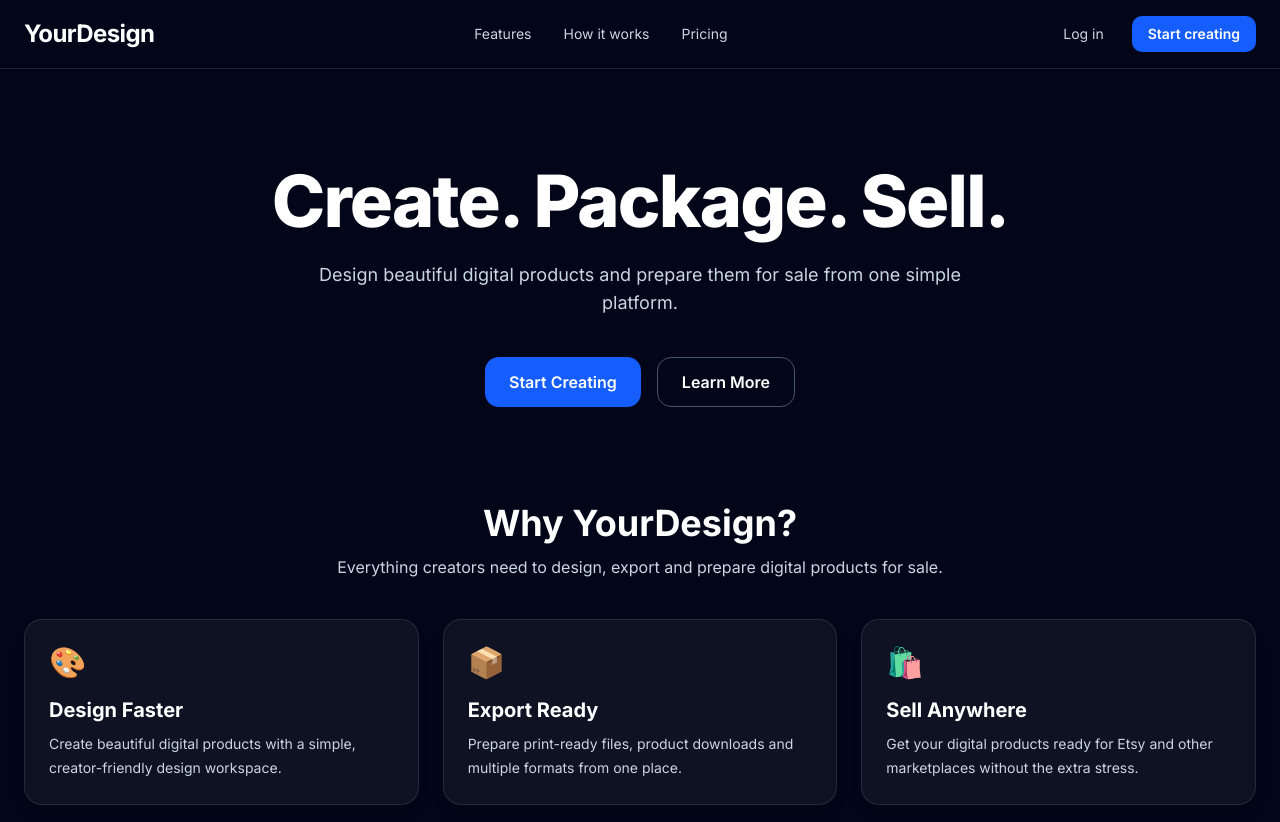
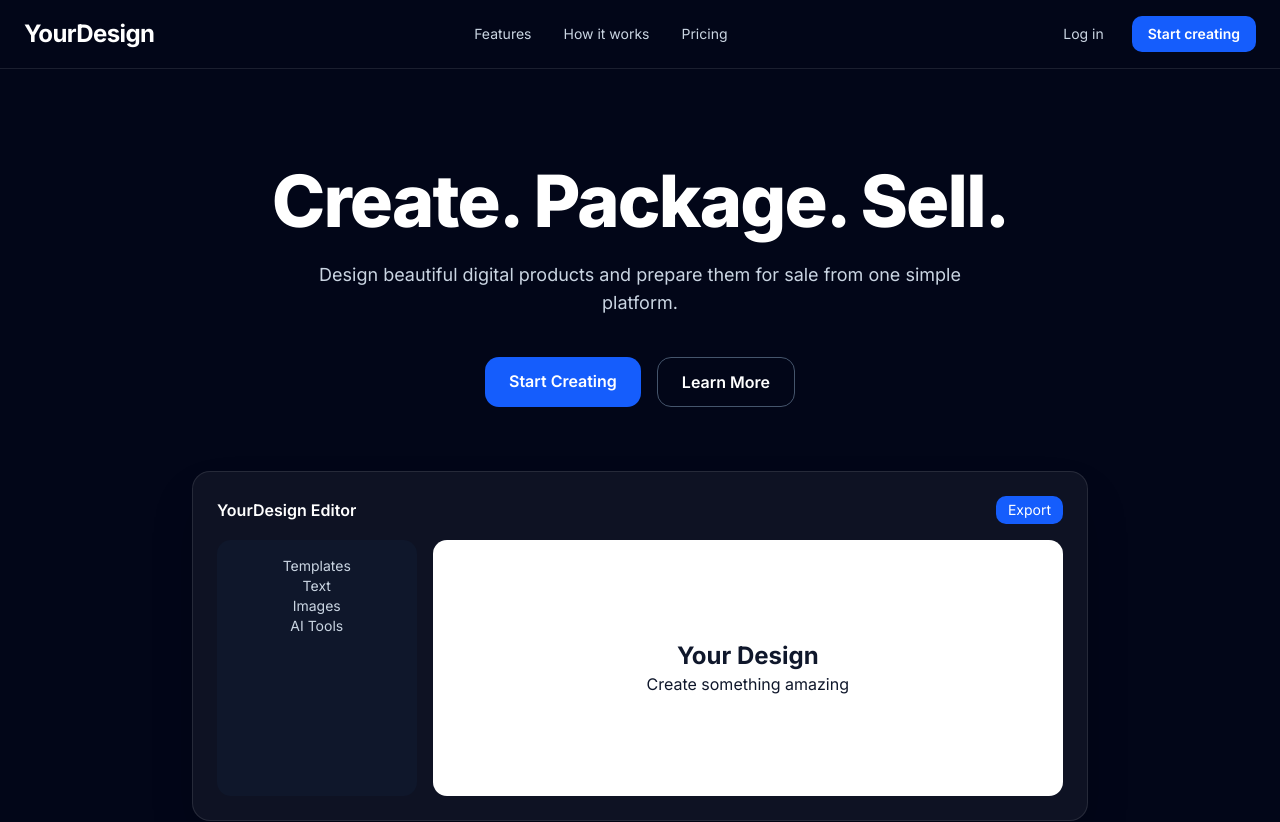
Before and after one commit to Stewey95/yourdesign, a Next.js app: page / in a window 1280 px wide. Shown: the top 822 px of the page. Built offline with nearby package versions, Linux system fonts and the light colour scheme.

Commit message:
Connect editor navigation

```diff
--- a/app/page.tsx
+++ b/app/page.tsx
@@ -1,12 +1,12 @@
 import Navbar from "../components/ui/Navbar";
 import FeatureCard from "../components/FeatureCard";
-
+import EditorPreview from "../components/EditorPreview";
 export default function Home() {
   return (
     <main className="min-h-screen bg-slate-950 text-white">
       <Navbar />
 
-      <section className="mx-auto flex max-w-7xl flex-col items-center px-6 py-24 text-center">
+      <section id="editor" className="mx-auto flex max-w-7xl flex-col items-center px-6 py-24 text-center">
         <h1 className="mb-6 text-5xl font-extrabold tracking-tight md:text-7xl">
           Create. Package. Sell.
         </h1>
@@ -17,14 +17,15 @@ export default function Home() {
         </p>
 
         <div className="flex gap-4">
-          <button className="rounded-xl bg-blue-600 px-6 py-3 font-semibold hover:bg-blue-500">
-            Start Creating
-          </button>
+  <a href="#editor" className="rounded-xl bg-blue-600 px-6 py-3 font-semibold text-white hover:bg-blue-500">
+    Start Creating
+  </a>
 
-          <button className="rounded-xl border border-slate-600 px-6 py-3 font-semibold hover:border-white">
-            Learn More
-          </button>
-        </div>
+  <button className="rounded-xl border border-slate-600 px-6 py-3 font-semibold hover:border-white">
+    Learn More
+  </button>
+</div>
+        <EditorPreview />
       </section>
       <section id="features" className="mx-auto max-w-7xl px-6 pb-24">
   <div className="mb-10 text-center">
--- /dev/null
+++ b/components/EditorPreview.tsx
@@ -0,0 +1,36 @@
+export default function EditorPreview() {
+  return (
+    <div className="mt-16 w-full max-w-4xl rounded-2xl border border-white/10 bg-white/5 p-6 shadow-2xl">
+      <div className="mb-4 flex items-center justify-between">
+        <p className="font-semibold text-white">
+          YourDesign Editor
+        </p>
+
+        <button className="rounded-lg bg-blue-600 px-3 py-1 text-sm text-white">
+          Export
+        </button>
+      </div>
+
+      <div className="grid gap-4 md:grid-cols-4">
+        <div className="rounded-xl bg-slate-900 p-4 text-sm text-slate-300">
+          Templates
+          <br />
+          Text
+          <br />
+          Images
+          <br />
+          AI Tools
+        </div>
+
+        <div className="col-span-3 flex h-64 items-center justify-center rounded-xl bg-white text-slate-900">
+          <div className="text-center">
+            <h3 className="text-2xl font-bold">
+              Your Design
+            </h3>
+            <p>Create something amazing</p>
+          </div>
+        </div>
+      </div>
+    </div>
+  );
+}
```
